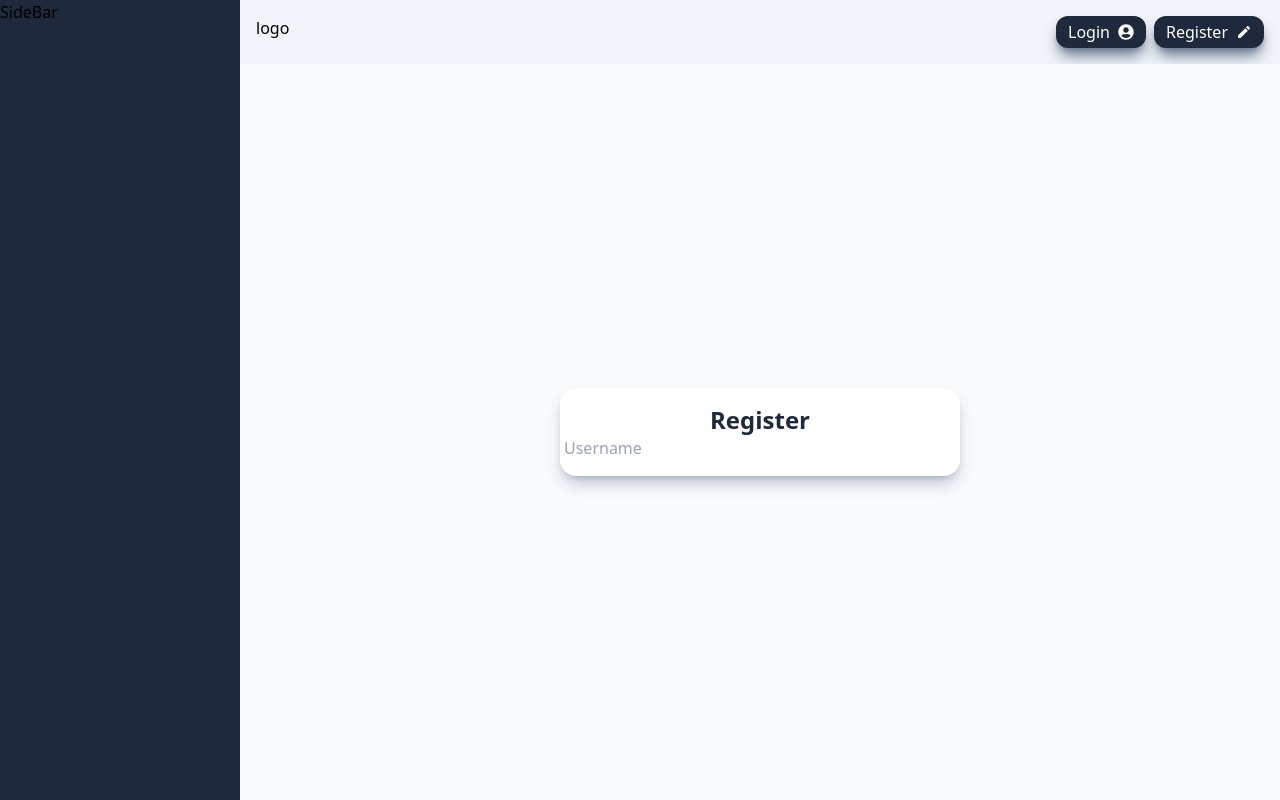
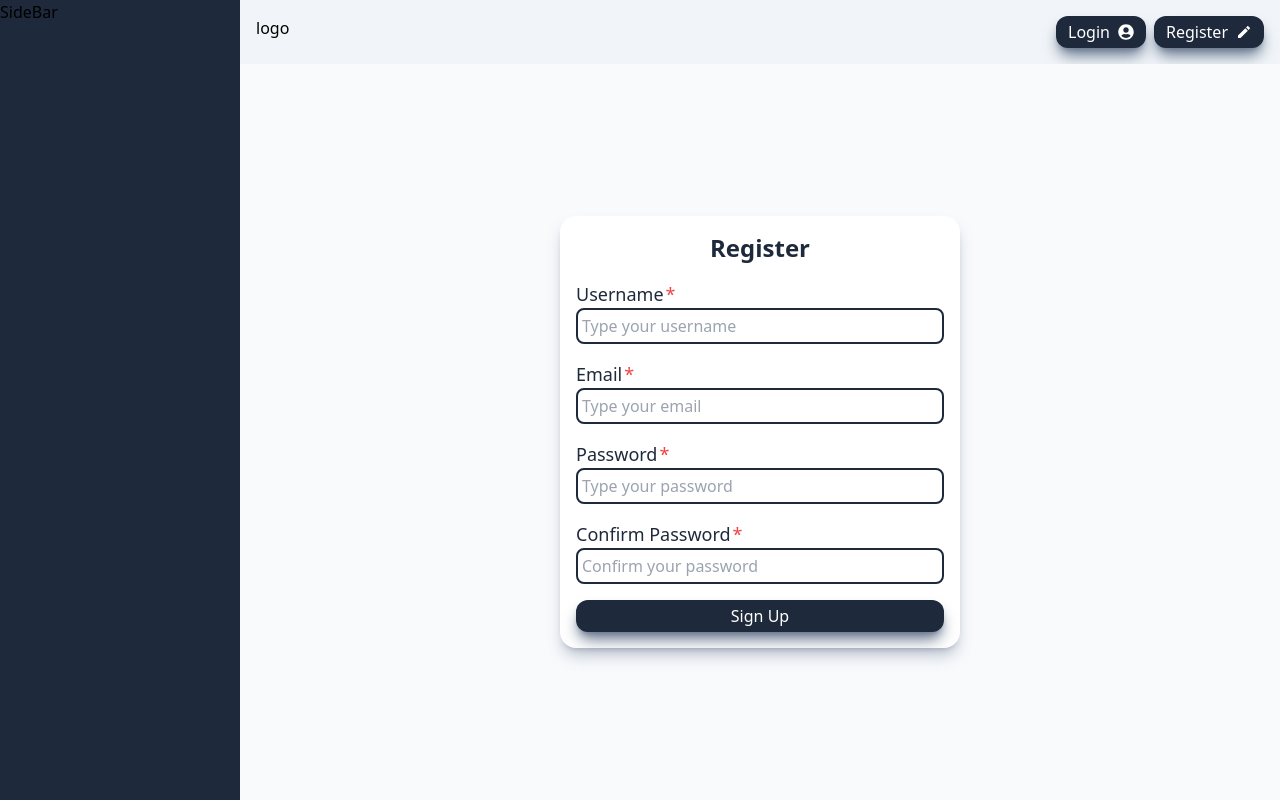
Before and after one commit to Maedkill12/libline, a React (Vite) app: page /register in a window 1280 px wide. Built offline with nearby package versions, Linux system fonts and the light colour scheme.

Commit message:
Added register page

```diff
--- a/src/components/IconButton.jsx
+++ b/src/components/IconButton.jsx
@@ -1,14 +1,15 @@
 import React from "react";
 
-const IconButton = ({ icon, style, children, iconPosition = "left" }) => {
+const IconButton = ({ icon, style, children, iconPosition = "left", type }) => {
   return (
-    <div
-      className={`cursor-pointer bg-slate-800 rounded-xl text-white flex flex-row gap-2 py-1 px-3 items-center gap shadow-lg shadow-slate-500 ${style}`}
+    <button
+      className={`cursor-pointer bg-slate-800 rounded-xl text-white flex flex-row gap-2 py-1 px-3 items-center gap shadow-lg shadow-slate-500 hover:opacity-90 ${style}`}
+      type={type}
     >
       {iconPosition === "left" && icon ? icon : null}
       {children}
       {iconPosition === "right" && icon ? icon : null}
-    </div>
+    </button>
   );
 };
 
--- /dev/null
+++ b/src/components/Input.jsx
@@ -0,0 +1,27 @@
+import React from "react";
+
+const Input = ({ style, textLabel, required = false, inputOptions = {} }) => {
+  return (
+    <>
+      {textLabel && (
+        <label
+          className={`font-snas text-lg text-slate-800 ${
+            required
+              ? "after:content-['*'] after:ml-0.5 after:text-red-500"
+              : ""
+          }`}
+          htmlFor={inputOptions?.id}
+        >
+          {textLabel}
+        </label>
+      )}
+      <input
+        className={`outline-none border-2 border-solid border-slate-800 w-full  p-1 rounded-lg before:c ${style}`}
+        required={required}
+        {...inputOptions}
+      />
+    </>
+  );
+};
+
+export default Input;
--- a/src/pages/Register.jsx
+++ b/src/pages/Register.jsx
@@ -1,14 +1,73 @@
-import React from "react";
+import React, { useState } from "react";
+import IconButton from "../components/IconButton";
+import Input from "../components/Input";
 
 const Register = () => {
+  const [username, setUsernmae] = useState("");
+  const [email, setEmail] = useState("");
+  const [password, setPassword] = useState("");
+  const [confirmPass, setConfirmPass] = useState("");
+  const submitHandler = (e) => {
+    e.preventDefault();
+  };
+
   return (
     <div className="flex-1 flex items-center justify-center">
-      <div className="bg-white w-[400px] py-4 px-1 rounded-2xl shadow-lg shadow-slate-500/40">
-        <h1 className="text-center text-2xl font-bold font-sans text-slate-800">
+      <div className="bg-white w-[400px] py-4 px-4 rounded-2xl shadow-lg shadow-slate-500/40">
+        <h1 className="text-center text-2xl font-bold font-sans text-slate-800 mb-4">
           Register
         </h1>
-        <form>
-          <input name="username" placeholder="Username" />
+        <form onSubmit={submitHandler}>
+          <Input
+            inputOptions={{
+              id: "username",
+              placeholder: "Type your username",
+              onChange: (e) => setUsernmae(e.target.value),
+              value: username,
+            }}
+            textLabel={"Username"}
+            required={true}
+            style="mb-4"
+          />
+          <Input
+            inputOptions={{
+              id: "email",
+              placeholder: "Type your email",
+              type: "email",
+              onChange: (e) => setEmail(e.target.value),
+              value: email,
+            }}
+            textLabel="Email"
+            required={true}
+            style="mb-4"
+          />
+          <Input
+            inputOptions={{
+              id: "password",
+              placeholder: "Type your password",
+              type: "password",
+              onChange: (e) => setPassword(e.target.value),
+              value: password,
+            }}
+            textLabel="Password"
+            required={true}
+            style="mb-4"
+          />
+          <Input
+            inputOptions={{
+              id: "confirmPassword",
+              placeholder: "Confirm your password",
+              type: "confirmPassword",
+              onChange: (e) => setConfirmPass(e.target.value),
+              value: confirmPass,
+            }}
+            textLabel="Confirm Password"
+            required={true}
+            style="mb-4"
+          />
+          <IconButton style={"justify-center w-full"} type="submit">
+            Sign Up
+          </IconButton>
         </form>
       </div>
     </div>
```
